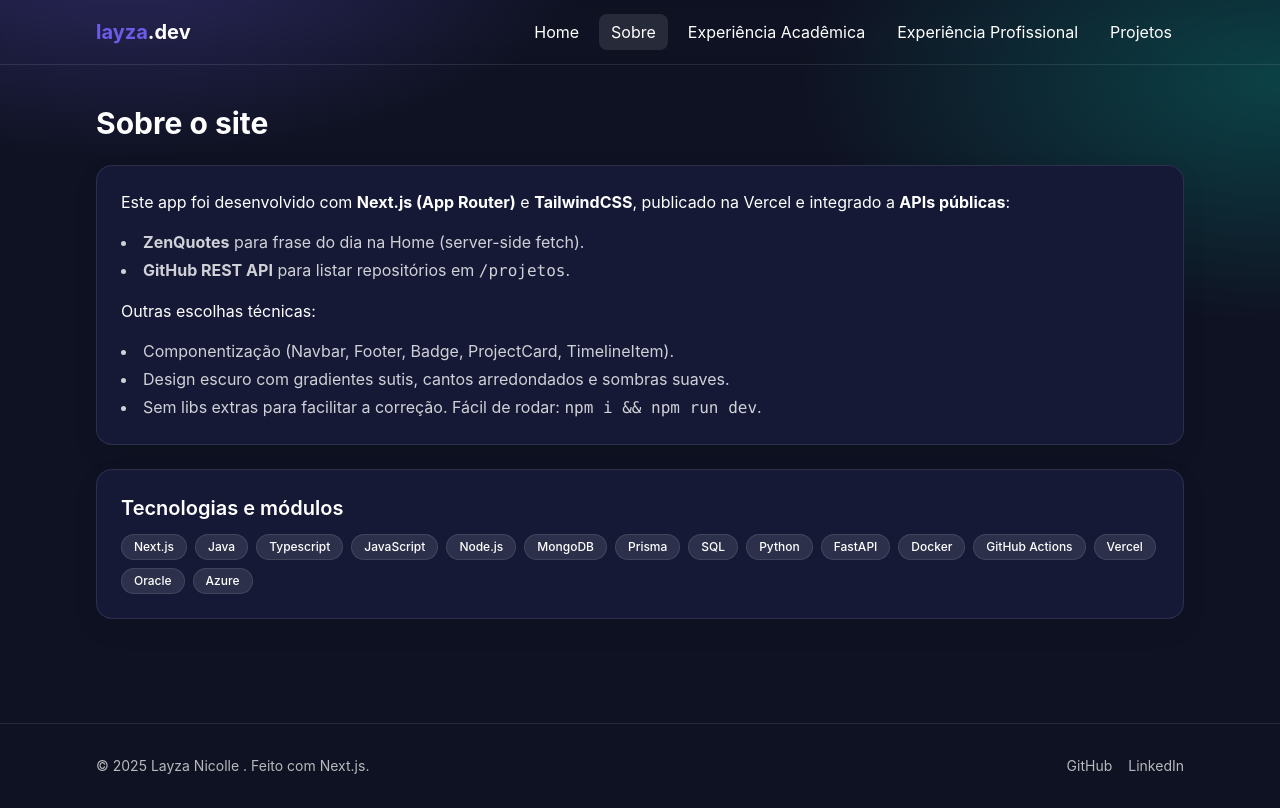
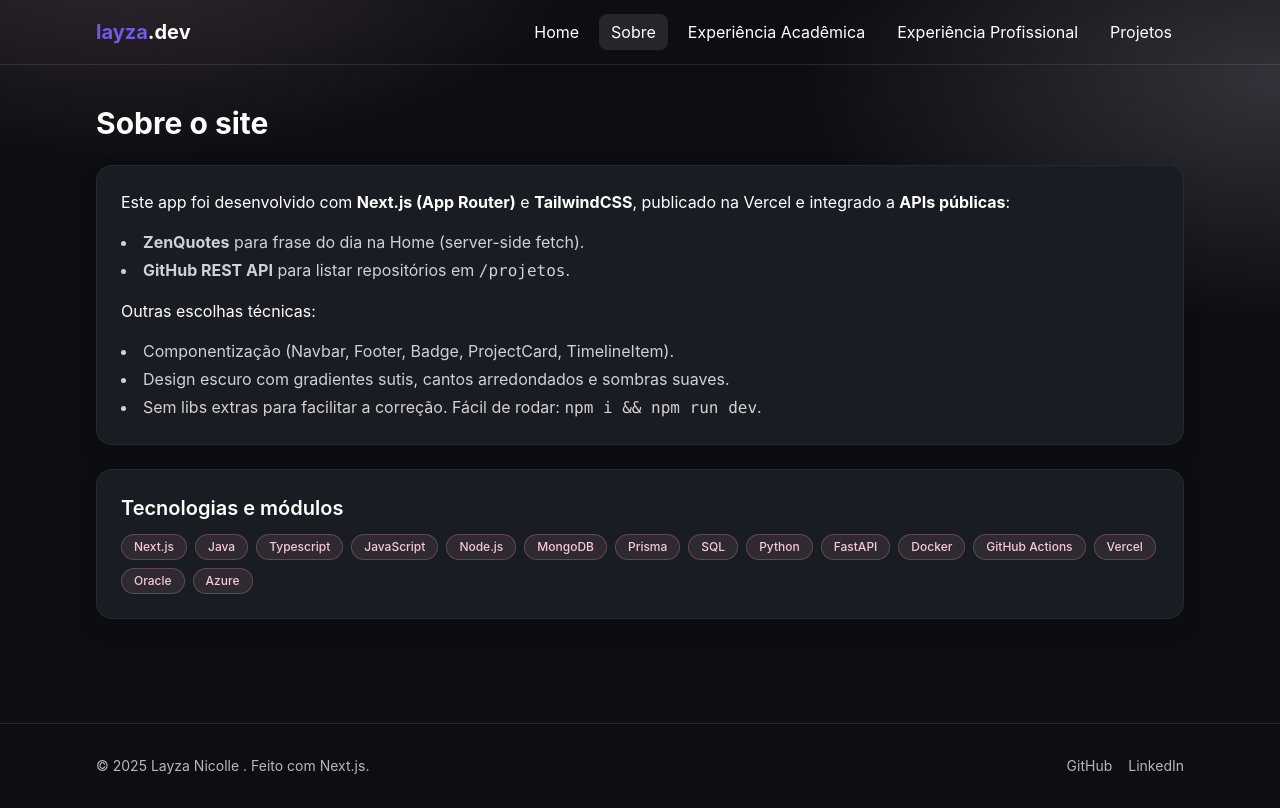
Before and after one commit to LayzaNicolle/portfolio, a Next.js app: page /sobre in a window 1280 px wide. Built offline with nearby package versions, Linux system fonts and the light colour scheme.

Commit message:
ajustes cores

```diff
--- a/app/globals.css
+++ b/app/globals.css
@@ -3,9 +3,11 @@
 @tailwind utilities;
 
 :root {
-  --bg: #0f1222;
-  --card: #151936;
-  --muted: #94a3b8;
+  --bg: #0D0E12;
+  --card: #1A1C23;
+  --muted: #C7C4D9;
+  --accent: #E9A8BC;
+  --accent-soft: #F5C9DA;
 }
 
 html, body {
@@ -13,14 +15,18 @@ html, body {
 }
 
 .gradient {
-  background-image: radial-gradient(1200px 600px at 10% -10%, rgba(108,92,231,.35), transparent 40%),
-                    radial-gradient(1200px 600px at 100% 10%, rgba(0,209,178,.25), transparent 40%);
+  background-image:
+    radial-gradient(1200px 600px at 10% -10%, rgba(233,168,188,.20), transparent 40%),
+    radial-gradient(1200px 600px at 100% 10%, rgba(199,196,217,.20), transparent 40%);
 }
 
 .card {
-  @apply bg-[var(--card)] rounded-2xl shadow-soft border border-white/10;
+  @apply bg-[var(--card)] rounded-2xl shadow-soft border border-white/5;
 }
 
 .badge {
-  @apply inline-flex items-center px-3 py-1 rounded-full text-xs font-medium bg-white/10 border border-white/10;
+  @apply inline-flex items-center px-3 py-1 rounded-full text-xs font-medium;
+  color: var(--accent-soft);
+  background-color: rgba(233,168,188,0.1);
+  border: 1px solid rgba(233,168,188,0.25);
 }
```
